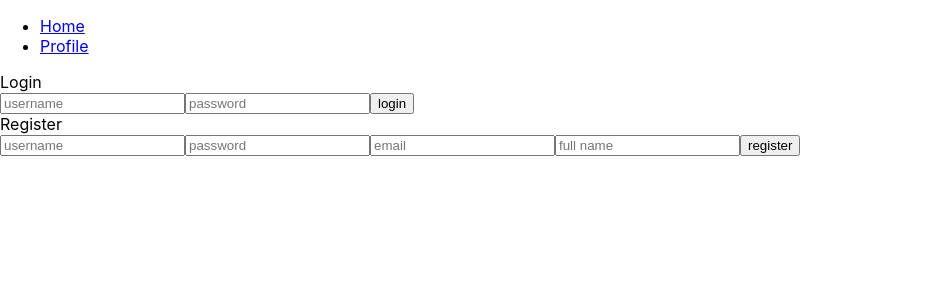
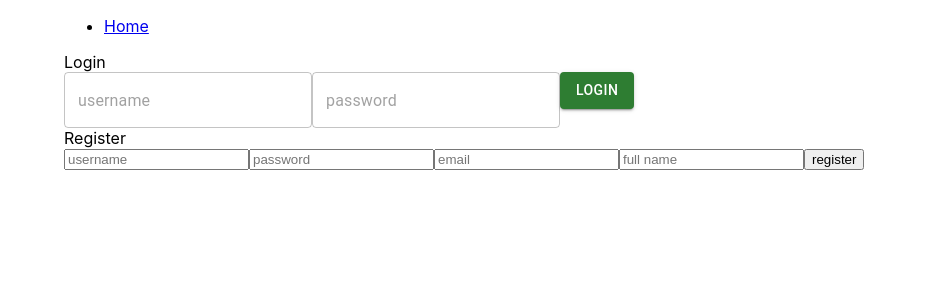
Before and after one commit to mikaelgus/reactapp, a React (Create React App) app: page / in a window 1280 px wide. Shown: the top 300 px of the page, without its empty margins (0-927 px from the left). Built offline with nearby package versions, Linux system fonts and the light colour scheme; no server answers.

Commit message:
new login push

```diff
--- a/src/App.js
+++ b/src/App.js
@@ -1,22 +1,31 @@
 /* eslint-disable no-undef */
+/* eslint-disable no-undef */
+import {Container} from '@mui/material';
 import {BrowserRouter as Router, Route, Routes} from 'react-router-dom';
 import './App.css';
 import Nav from './components/Nav';
+import {MediaProvider} from './contexts/MediaContext';
 import Home from './views/Home';
 import Login from './views/Login';
+import Logout from './views/Logout';
 import Profile from './views/Profile';
 import Single from './views/Single';
 
 const App = () => {
   return (
     <Router basename={process.env.PUBLIC_URL}>
+      <Container>
+        <MediaProvider>
           <Nav />
           <Routes>
             <Route path="/" element={<Login />} />
             <Route path="/home" element={<Home />} />
             <Route path="/profile" element={<Profile />} />
             <Route path="/single" element={<Single />} />
+            <Route path="/logout" element={<Logout />} />
           </Routes>
+        </MediaProvider>
+      </Container>
     </Router>
   );
 };
--- a/src/components/LoginForm.js
+++ b/src/components/LoginForm.js
@@ -1,11 +1,14 @@
 /* eslint-disable no-unused-vars */
-import React from 'react';
+import React, {useContext} from 'react';
 import PropTypes from 'prop-types';
 import useForm from '../hooks/FormHooks';
 import {userLogin, useUser} from '../hooks/ApiHooks';
 import {Navigate, useNavigate} from 'react-router-dom';
+import {Button, TextField} from '@mui/material';
+import {MediaContext} from '../contexts/MediaContext';
 
 const LoginForm = (props) => {
+  const [user, setUser] = useContext(MediaContext);
   const alkuarvot = {
     username: '',
     password: '',
@@ -19,8 +22,8 @@ const LoginForm = (props) => {
     console.log('doLogin');
     try {
       const userData = await postLogin(inputs);
-      console.log(userData);
       localStorage.setItem('token', userData.token);
+      setUser(userData.user);
       navigate('/home');
     } catch (err) {
       alert(err.message);
@@ -33,20 +36,24 @@ const LoginForm = (props) => {
     <>
       <div>Login</div>
       <form onSubmit={handleSubmit}>
-        <input
+        <TextField
+          id="outlined-basic"
           placeholder="username"
           name="username"
           onChange={handleInputChange}
           value={inputs.username}
         />
-        <input
+        <TextField
+          id="outlined-basic"
           placeholder="password"
           name="password"
           type="password"
           onChange={handleInputChange}
           value={inputs.password}
         />
-        <input type="submit" value="login" />
+        <Button variant="contained" color="success" type="submit" value="login">
+          LOGIN
+        </Button>
       </form>
     </>
   );
--- a/src/components/Nav.js
+++ b/src/components/Nav.js
@@ -1,9 +1,10 @@
-import React, {useEffect, useState} from 'react';
+import React, {useContext, useEffect} from 'react';
 import {Link, useNavigate} from 'react-router-dom';
+import {MediaContext} from '../contexts/MediaContext';
 import {useUser} from '../hooks/ApiHooks';
 
 const Nav = () => {
-  const [loggedIn, setLoggedIn] = useState(false);
+  const [user, setUser] = useContext(MediaContext);
   const {getUser} = useUser();
   const navigate = useNavigate();
 
@@ -11,10 +12,10 @@ const Nav = () => {
     try {
       const userData = await getUser(localStorage.getItem('token'));
       console.log(userData);
-      setLoggedIn(true);
+      setUser(userData);
       navigate('/home');
     } catch (err) {
-      setLoggedIn(false);
+      setUser(null);
       navigate('/');
     }
   };
@@ -23,16 +24,23 @@ const Nav = () => {
     fetchUser();
   }, []);
 
-  console.log(loggedIn);
+  console.log(user);
   return (
     <nav>
       <ul>
         <li>
-          <Link to={'/'}>Home</Link>
+          <Link to={'/home'}>Home</Link>
         </li>
-        <li>
-          <Link to={'/profile'}>Profile</Link>
-        </li>
+        {user && (
+          <>
+            <li>
+              <Link to={'/profile'}>Profile</Link>
+            </li>
+            <li>
+              <Link to={'/logout'}>Logout</Link>
+            </li>
+          </>
+        )}
       </ul>
     </nav>
   );
--- /dev/null
+++ b/src/contexts/MediaContext.js
@@ -0,0 +1,19 @@
+import React, {useState} from 'react';
+import PropTypes from 'prop-types';
+
+const MediaContext = React.createContext();
+
+const MediaProvider = ({children}) => {
+  const [user, setUser] = useState(null);
+  return (
+    <MediaContext.Provider value={[user, setUser]}>
+      {children}
+    </MediaContext.Provider>
+  );
+};
+
+MediaProvider.propTypes = {
+  children: PropTypes.node,
+};
+
+export {MediaContext, MediaProvider};
--- a/src/hooks/ApiHooks.js
+++ b/src/hooks/ApiHooks.js
@@ -47,6 +47,14 @@ const useUser = () => {
     };
     return await fetchJson(baseUrl + 'users/user', fetchOptions);
   };
+  const getUsername = async (username) => {
+    const checkUser = await fetchJson(baseUrl + 'users/username/' + username);
+    if (checkUser.available) {
+      return true;
+    } else {
+      throw new Error('Username not available');
+    }
+  };
 
   const postUser = async (inputs) => {
     const fetchOptions = {
@@ -59,7 +67,7 @@ const useUser = () => {
     return await fetchJson(baseUrl + 'users', fetchOptions);
   };
 
-  return {getUser, postUser};
+  return {getUser, postUser, getUsername};
 };
 
 const userLogin = () => {
--- a/src/views/Logout.js
+++ b/src/views/Logout.js
@@ -0,0 +1,13 @@
+import {useContext} from 'react';
+import {Navigate} from 'react-router-dom';
+import {MediaContext} from '../contexts/MediaContext';
+
+const Logout = () => {
+  // eslint-disable-next-line no-unused-vars
+  const [user, setUser] = useContext(MediaContext);
+  localStorage.clear();
+  setUser(null);
+  return <>{!user ? <Navigate to="/" /> : <div>Closing...</div>}</>;
+};
+
+export default Logout;
```
Lines whose indentation alone changed are shown as unchanged.
